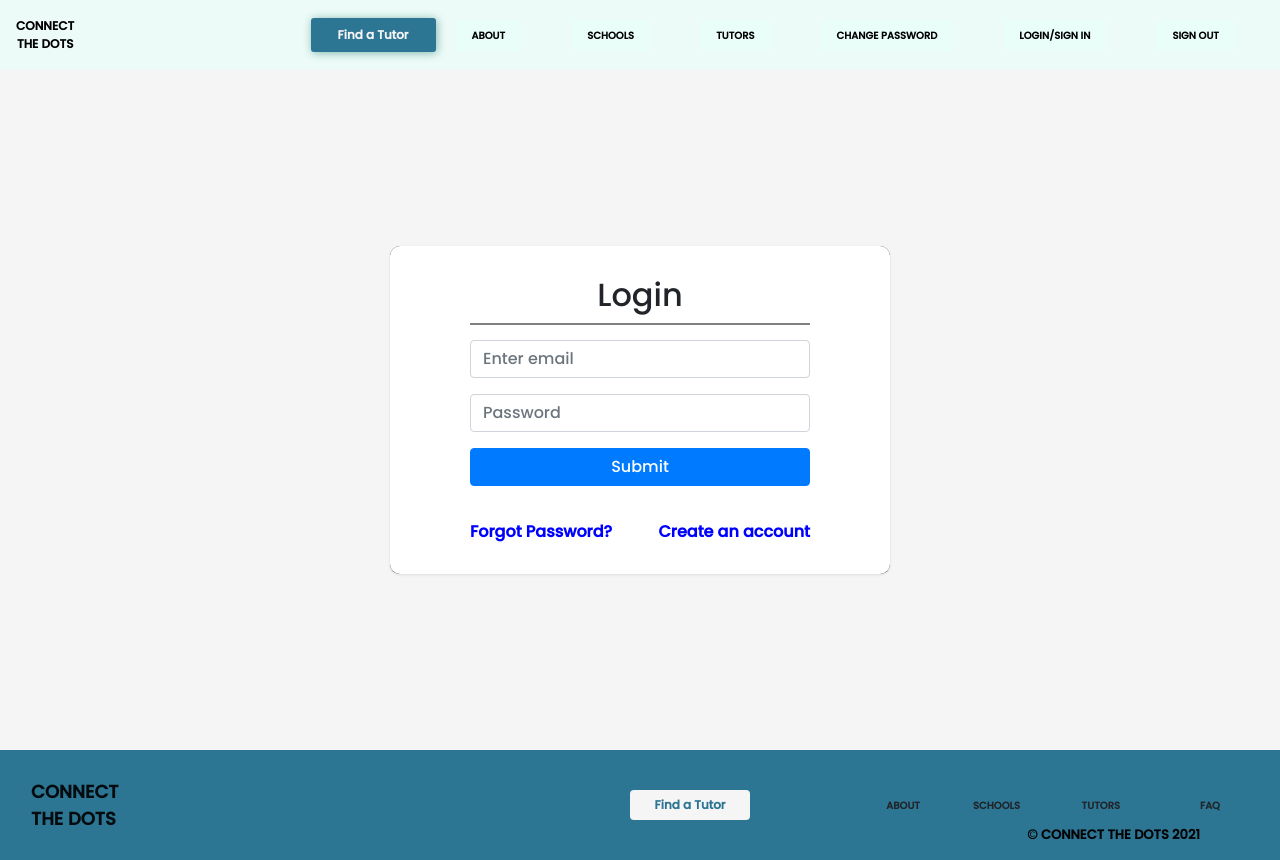
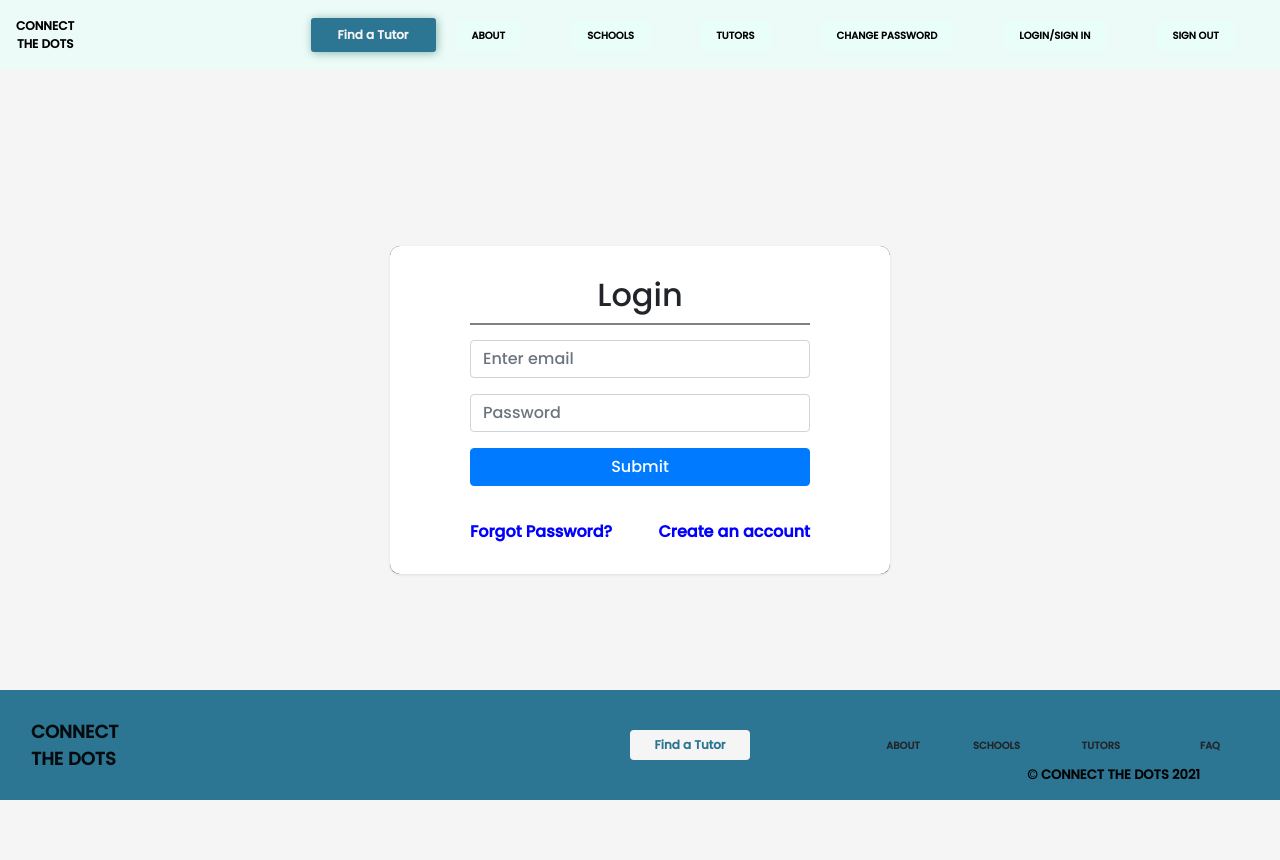
Before and after one commit to maharit108/Connect-the-Dots, a React (Create React App) app in the folder client/: page /#/ in a window 1280 px wide. After the commit the page ends 800 px from the top, so only its background shows below. Built offline with nearby package versions, Linux system fonts and the light colour scheme.

Commit message:
Stying changes to footer and intake form

```diff
--- a/client/src/components/Footer/Footer.css
+++ b/client/src/components/Footer/Footer.css
@@ -19,6 +19,9 @@
 
 .Footer {
   background-color: #2C7593;
+  position:fixed;
+  bottom: 0;
+  width: 100vw;
 }
 
 .Footer_Nav {
--- a/client/src/components/IntakeForm/IntakeForm.css
+++ b/client/src/components/IntakeForm/IntakeForm.css
@@ -6,7 +6,7 @@
   width: 100%;
   background-color: #389084;
   color: white;
-  padding: 30px 0;
+  padding: 30px 0 100px 0;
 }
 
 .intake__top {
```
